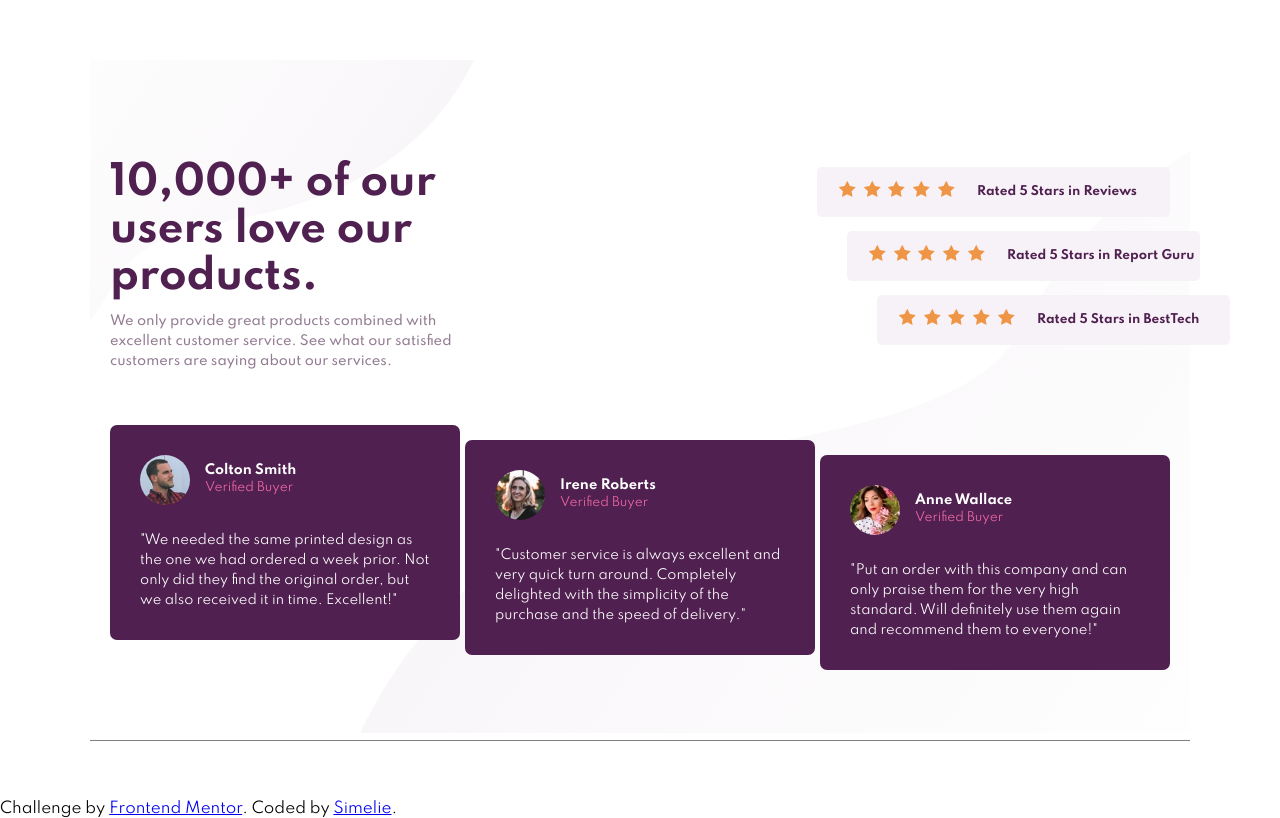
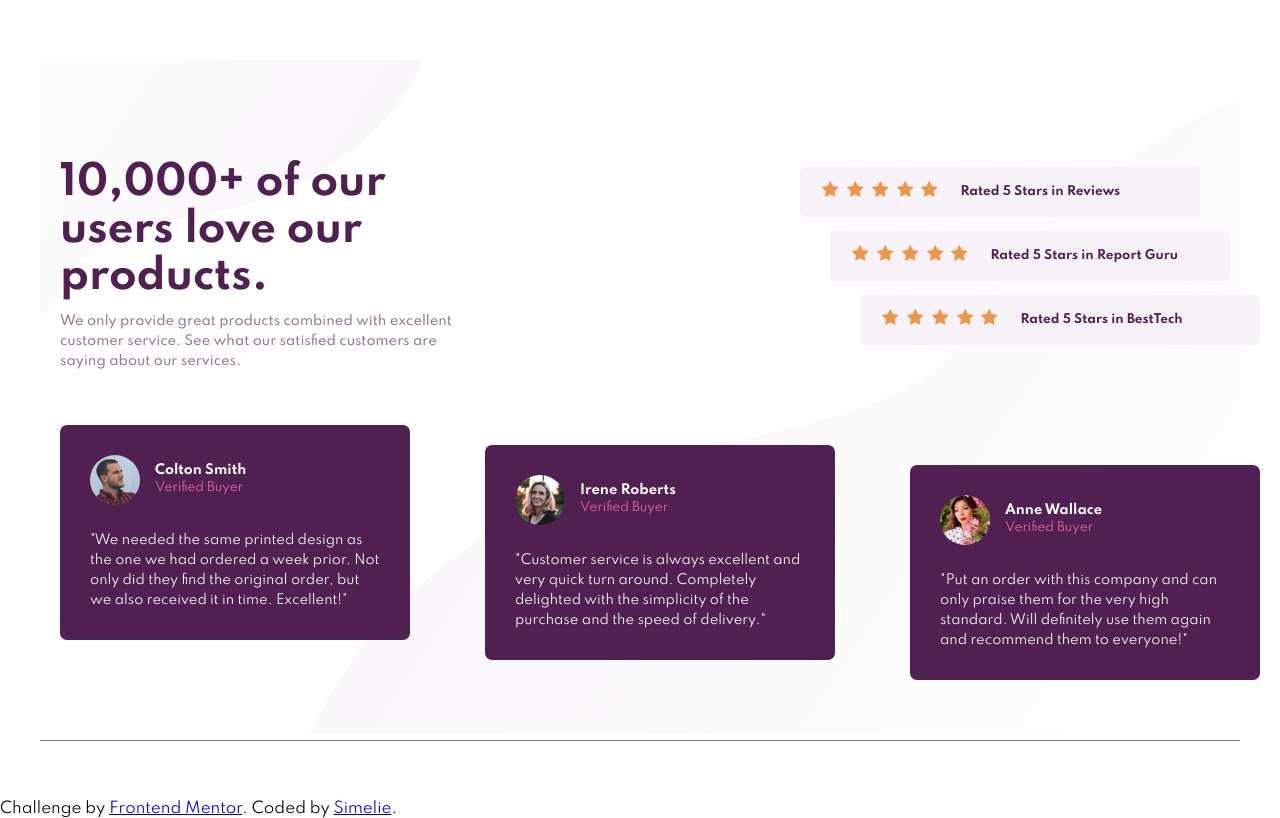
Before and after one commit to Simelie/SocialProofSection, a website: page index.html in a window 1280 px wide. Drawn offline with Linux system fonts and the light colour scheme.

Commit message:
Correct paragraph title

```diff
--- a/scss/style.scss
+++ b/scss/style.scss
@@ -16,18 +16,19 @@
   background-position-x: -200px, 270px;
   padding: 10rem 2rem;
   border-bottom: 1px solid gray;
-  max-width: 1100px;
+  max-width: 1200px;
   display: grid;
-  grid-template-columns: repeat(3, 1fr);
+  grid-template-columns: 400px 400px 400px;
   grid-template-rows: repeat(2, 1fr);
   grid-template-areas:
-    "title white rev"
+    "title title rev"
     "comment comment comment";
 }
 .container-title {
   grid-area: title;
   h1 {
     display: block;
+    width: 390px;
     font-size: 4rem;
     color: var(--primary-dark-magenta);
     font-weight: 900;
@@ -35,6 +36,7 @@
   }
 
   .title-paragraph {
+    width: 420px;
     font-size: 1.3rem;
     color: var(--dark-grayish-magenta);
     font-weight: 500;
@@ -70,14 +72,14 @@
     font-size: 1.2rem;
   }
 
+  .container-content-review:first-child {
+    position: relative;
+    left: -60px;
+  }
+
   .container-content-review:nth-child(2) {
     position: relative;
-    left: 30px;
-  }
-
-  .container-content-review:nth-child(3) {
-    position: relative;
-    left: 60px;
+    left: -30px;
   }
 }
 
@@ -135,10 +137,10 @@
 
 .block-comment:nth-child(2) {
   position: relative;
-  top: 15px;
+  top: 20px;
 }
 
 .block-comment:nth-child(3) {
   position: relative;
-  top: 30px;
+  top: 40px;
 }
```
Also changed, not shown: css/style.css.
